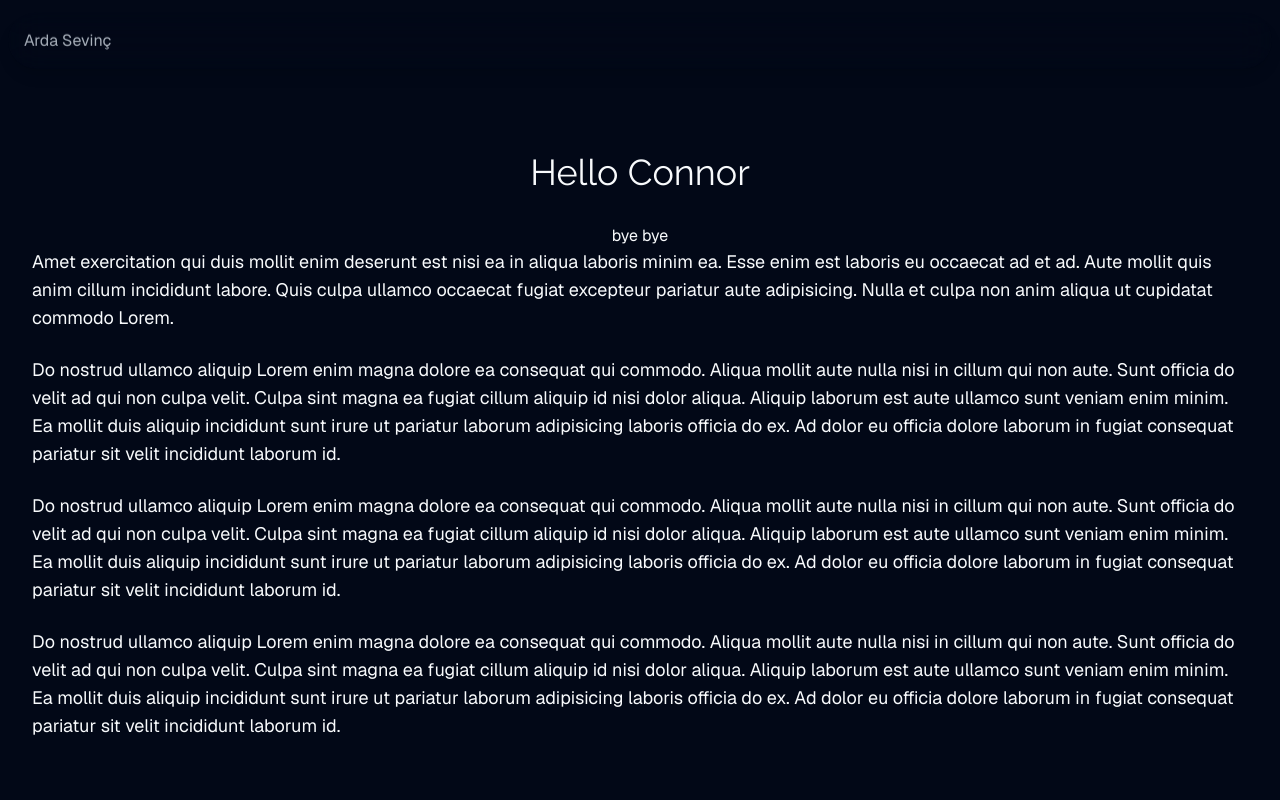
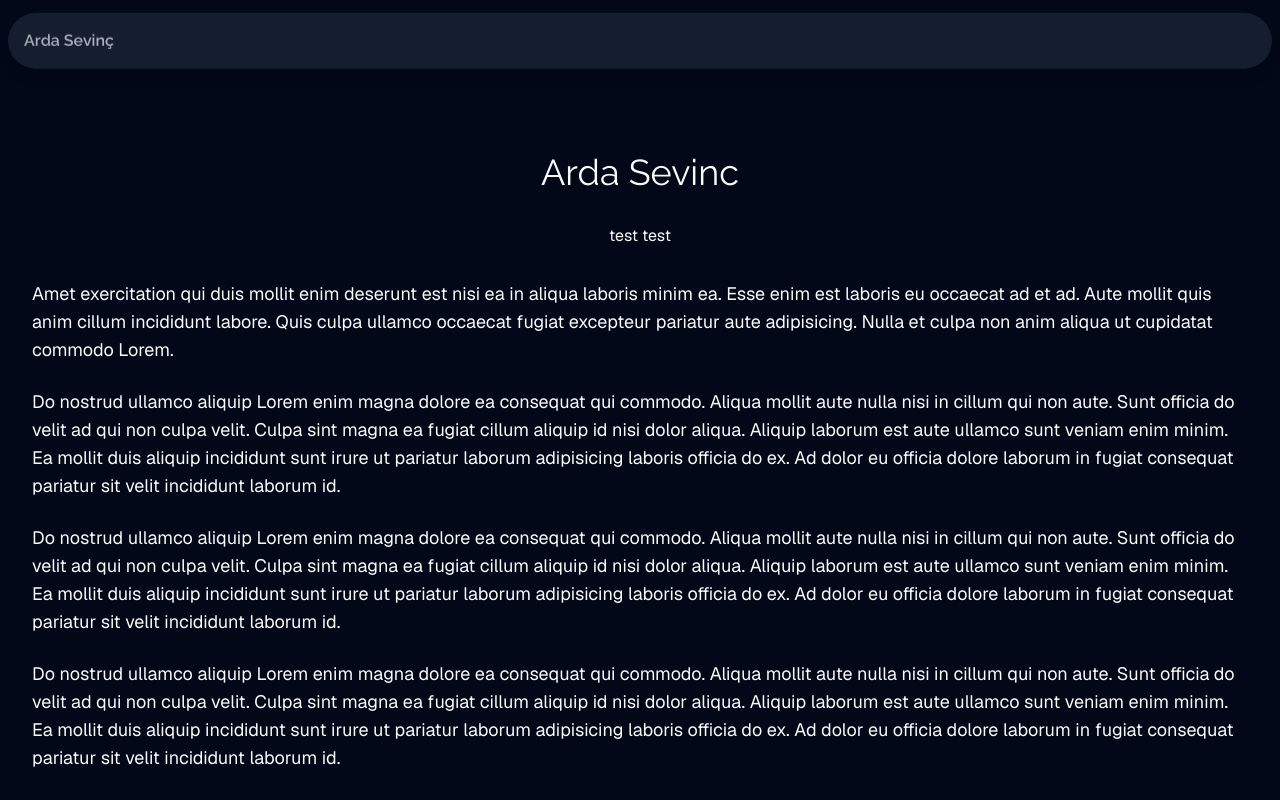
Before and after one commit to ardasevinc/ardasevinc.com, a Next.js app: page / in a window 1280 px wide. Built offline with nearby package versions, Linux system fonts and the light colour scheme.

Commit message:
feat: header bg set to accent

```diff
--- a/src/app/(main)/page.tsx
+++ b/src/app/(main)/page.tsx
@@ -1,8 +1,8 @@
 const Home = () => {
   return (
     <div className='w-full h-full flex flex-col justify-center items-center'>
-      <h1 className='text-4xl font-heading mb-8'>Hello Connor</h1>
-      <p>bye bye</p>
+      <h1 className='text-4xl font-heading mb-8'>Arda Sevinc</h1>
+      <p className='mb-8'>test test</p>
       <div className='flex w-full flex-wrap gap-y-6 text-lg'>
         <p>
           Amet exercitation qui duis mollit enim deserunt est nisi ea in aliqua
--- a/src/components/header/header.tsx
+++ b/src/components/header/header.tsx
@@ -2,7 +2,7 @@ import Navbar from '@/components/header/navbar';
 
 const Header = () => {
   return (
-    <header className='mx-2 p-4 rounded-full sticky top-[0.8rem] backdrop-blur-lg shadow-lg'>
+    <header className='mx-2 p-4 rounded-full sticky top-[0.8rem] backdrop-blur-lg shadow-lg bg-accent/70'>
       <Navbar />
     </header>
   );
--- a/src/components/header/title.tsx
+++ b/src/components/header/title.tsx
@@ -4,7 +4,7 @@ type TitleProps = {
 
 const Title = ({ children }: TitleProps) => {
   return (
-    <h1 className='animate-text-shimmer bg-clip-text text-transparent bg-[linear-gradient(110deg,#e2e8f0,45%,#1e293b,55%,#e2e8f0)] bg-[length:250%_100%]'>
+    <h1 className='font-heading font-semibold animate-text-shimmer bg-clip-text text-transparent bg-[linear-gradient(110deg,#e2e8f0,45%,#1e293b,55%,#e2e8f0)] bg-[length:250%_100%]'>
       {children}
     </h1>
   );
```
